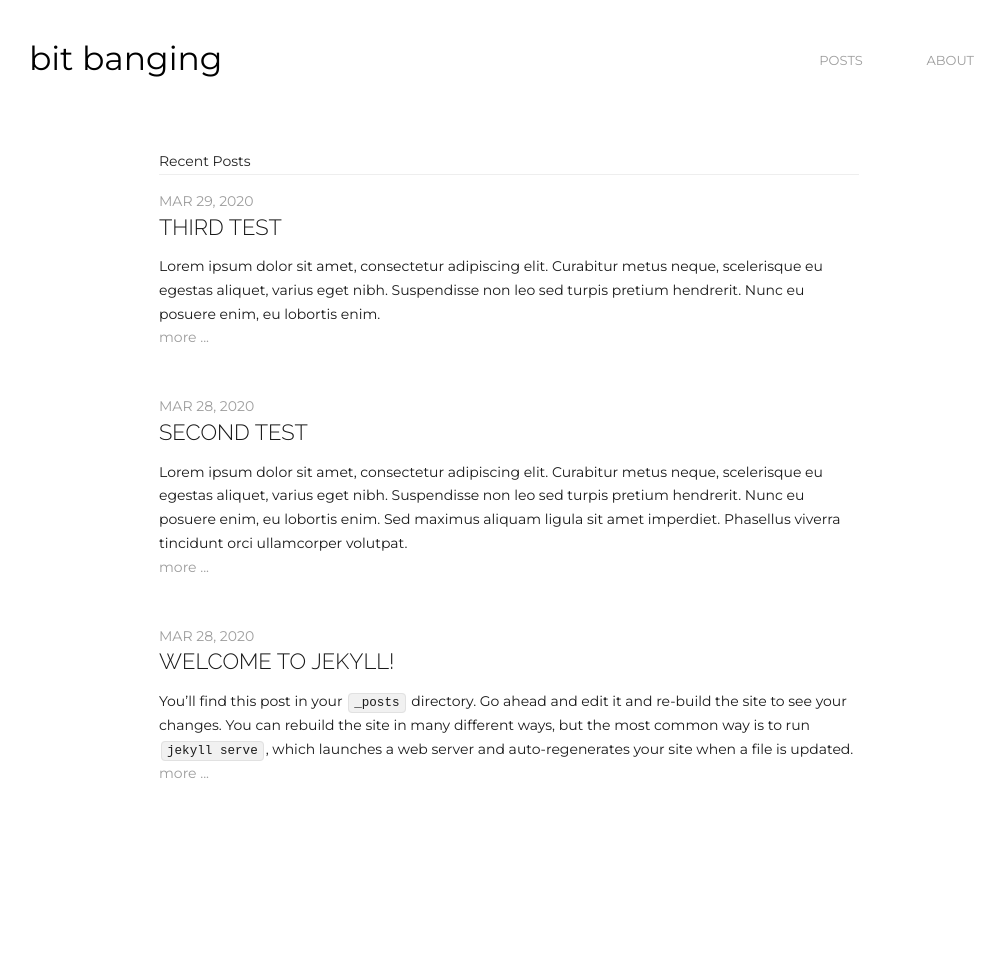
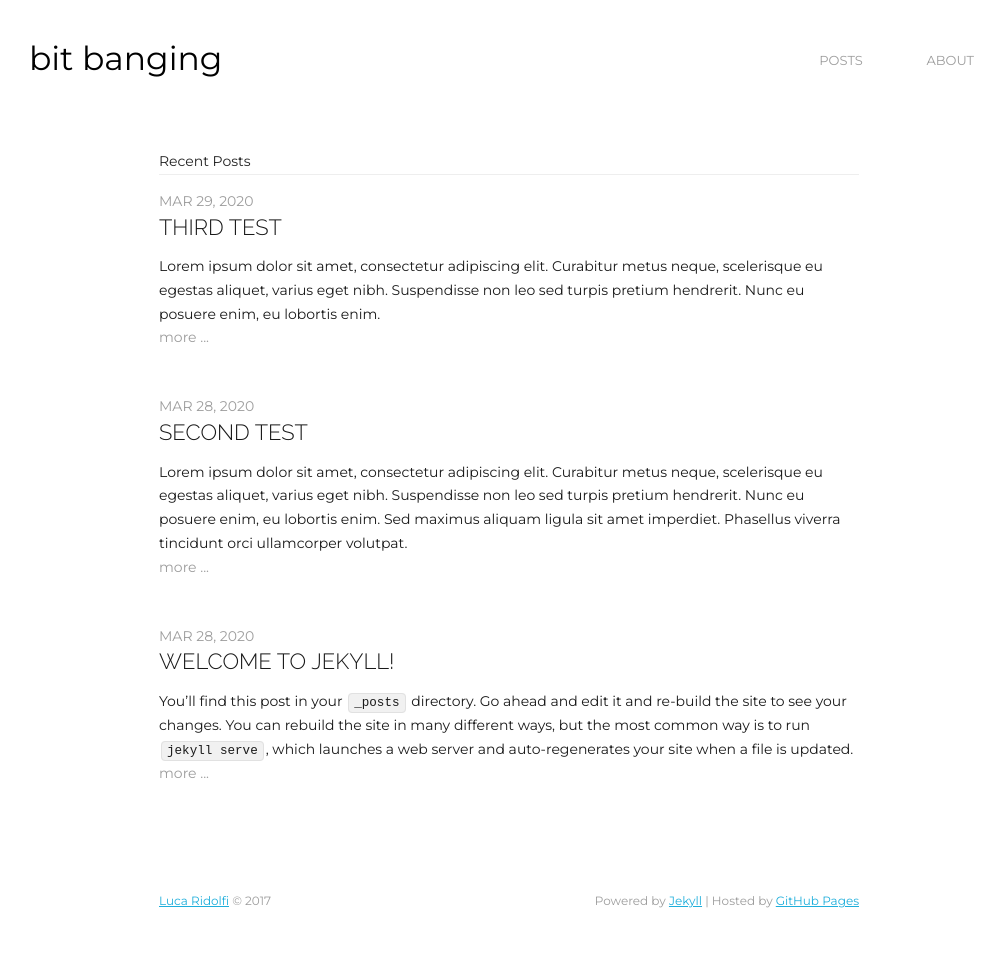
Before and after one commit to ridoluc/ridoluc.github.io, a Jekyll site: the page built from index.markdown, in a window 1280 px wide. Shown: the whole page, without its empty margins (131-1133 px from the left). Built offline with Jekyll 4.4.1, drawn with Linux system fonts in a browser that asks for light colours; before the commit the page ends 900 px from its top, so only the background shows below that.

Commit message:
Included Footer

```diff
--- a/_includes/footer.html
+++ b/_includes/footer.html
@@ -1,8 +1,13 @@
-<footer class="site-footer h-card">
+<footer>
   <data class="u-url" href="{{ "/" | relative_url }}"></data>
 
-  <div class="container">
-
+  <div class="container c-lg site-footer">
+    <div class="row">
+      <div class="six columns">
+      <a href="mailto:ridoluc@hotmail.it">Luca Ridolfi</a> © 2017
+      </div>
+      <div class="six columns">Powered by <a href="https://jekyllrb.com/">Jekyll</a>  |  Hosted by <a href="https://pages.github.com/">GitHub Pages</a></div>
+    </div>
 
   </div>
 
--- a/_sass/custom_style.scss
+++ b/_sass/custom_style.scss
@@ -111,7 +111,6 @@ main {
 			margin: 0;
 			padding-left: $spacing-unit;
 
-
 			@media (min-width: 550px) {
 				line-height: 60px;
 				margin: $spacing-unit $spacing-unit/2;
@@ -123,14 +122,14 @@ main {
 				font-size: 1.3rem;
 			}
 		}
-
 	}
 }
 
 /**
  * Page content
  */
-.page-content {
+.page-content,
+.site-footer {
 	padding: 20px;
 	max-width: $content-width;
 
@@ -192,3 +191,11 @@ main {
 .post-content {
 	margin-bottom: $spacing-unit;
 }
+
+.site-footer {
+	margin-bottom: $spacing-unit;
+	font-size: 1.2rem;
+	div > div:last-child {
+		text-align: right;
+	}
+}
```
Lines whose indentation alone changed are shown as unchanged.
